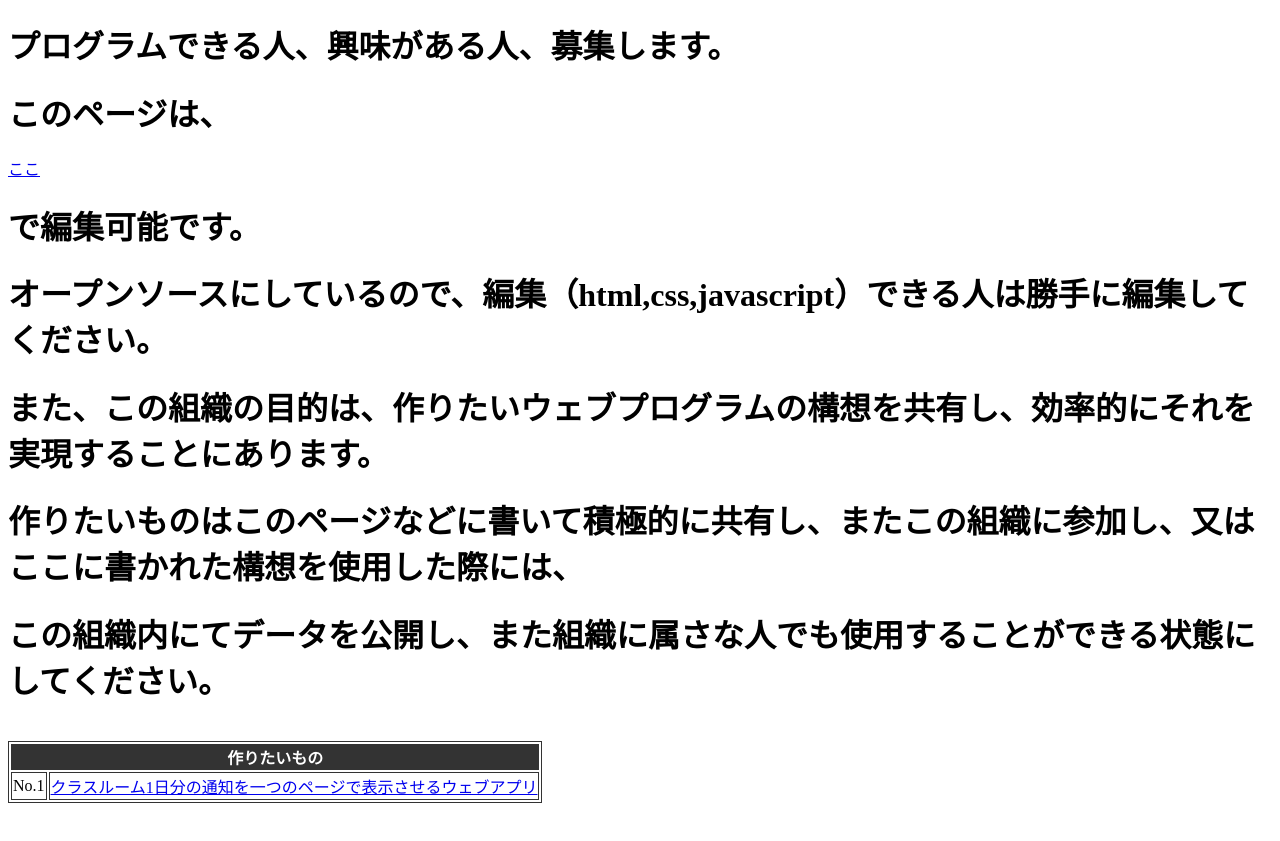
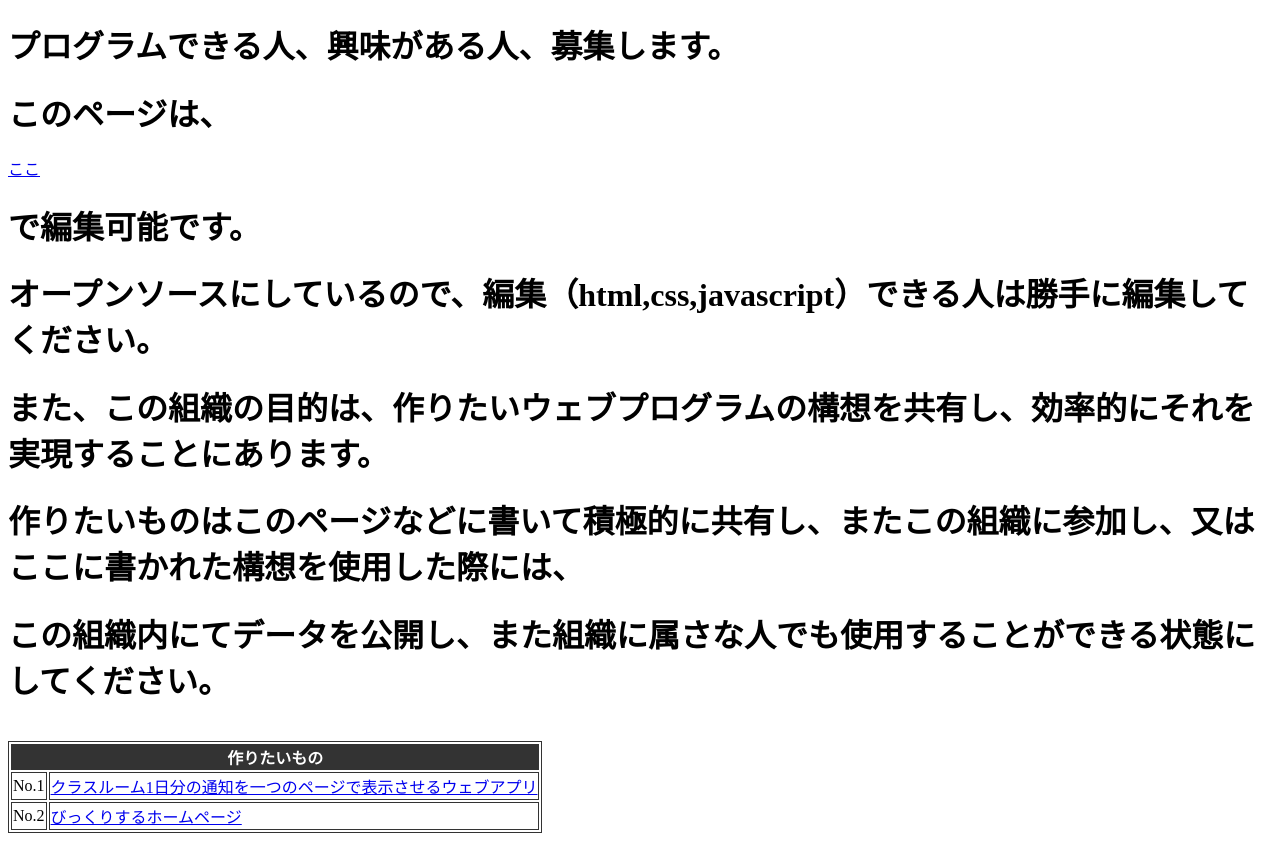
Before and after one commit to tmsmhs/index.html, a plain HTML site: page index.html in a window 1280 px wide. Before the commit the page ends 811 px from the top, so only its background shows below. Drawn offline with Linux system fonts and the light colour scheme.

Commit message:
Update index.html

```diff
--- a/index.html
+++ b/index.html
@@ -32,6 +32,12 @@ tfoot {
           <td><a href="https://github.com/tmsmhs/classroom"target="_blank">クラスルーム1日分の通知を一つのページで表示させるウェブアプリ</a></td>
         </tr>
     </tbody>
+    <tbody>
+        <tr>
+            <td>No.2</td>
+          <td><a href="https://github.com/tmsmhs/index.html"target="_blank">びっくりするホームページ</a></td>
+        </tr>
+    </tbody>
 </table>
 
 </body>
```
